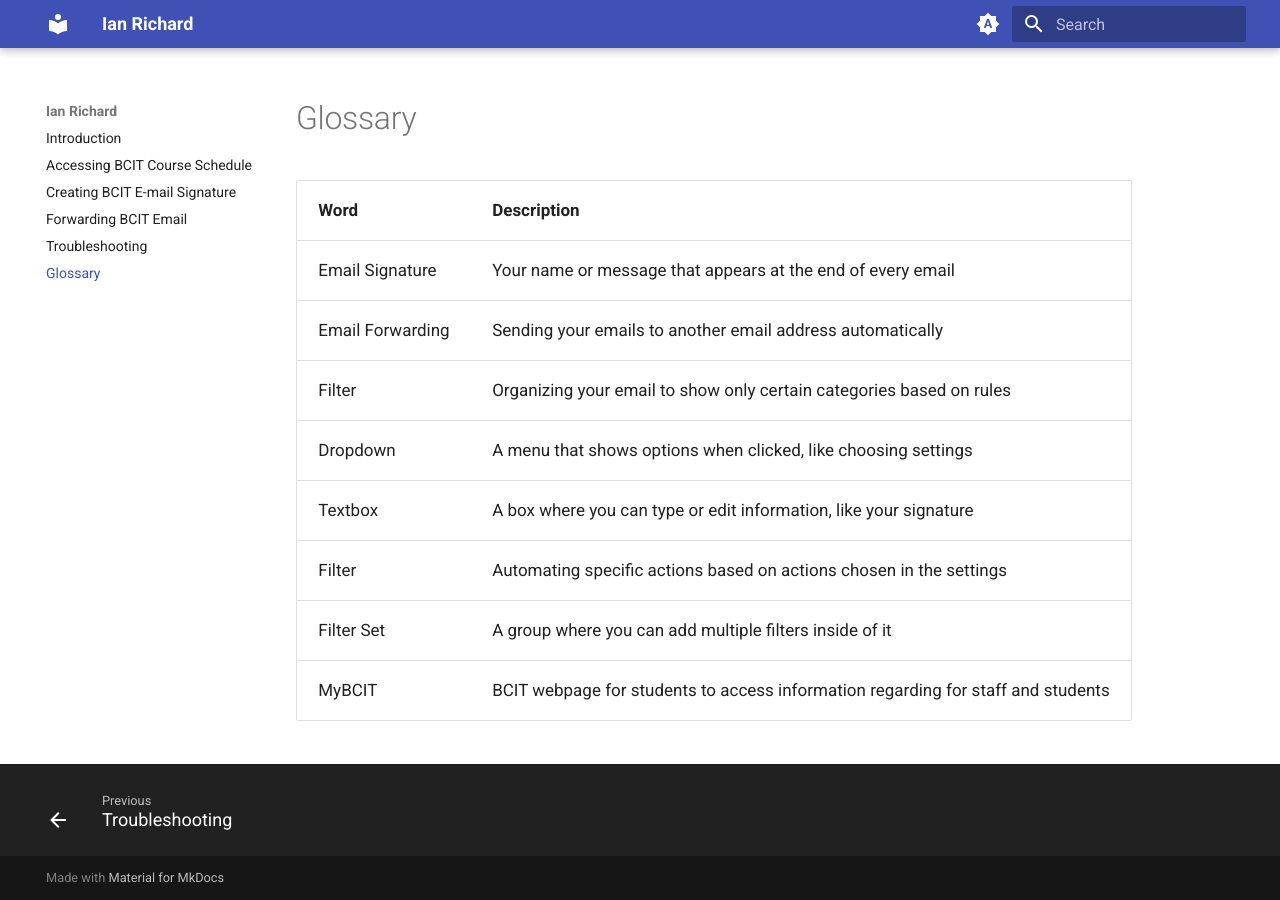
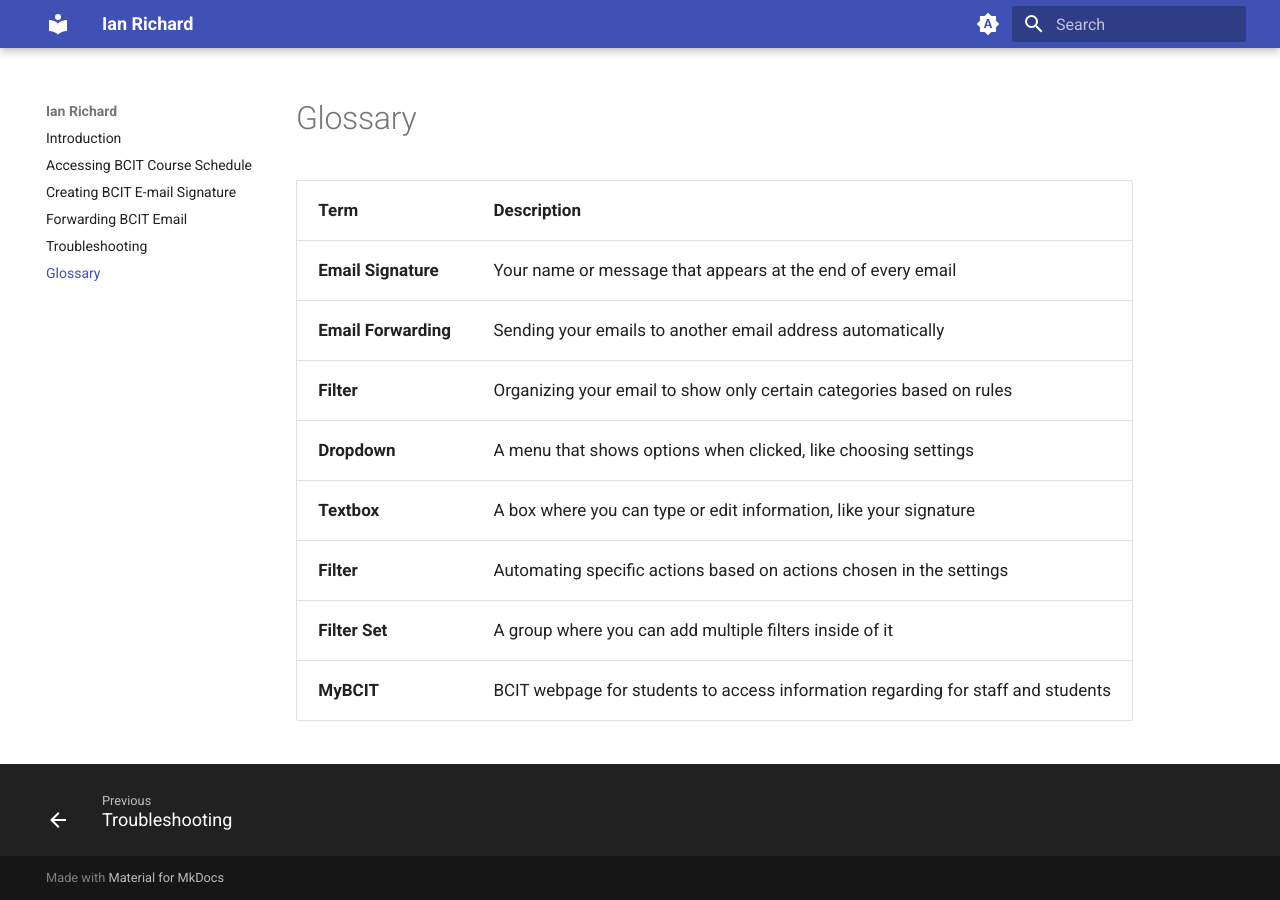
Before and after one commit to beingaturtle/beingaturtle.github.io, an MkDocs documentation site: the page built from docs/glossary.md, in a window 1280 px wide. Built offline with MkDocs 1.6.1 and Material for MkDocs 9.7.7, drawn with Linux system fonts in a browser that asks for light colours.

Commit message:
Made terms to bold

```diff
--- a/docs/glossary.md
+++ b/docs/glossary.md
@@ -1,12 +1,12 @@
 # Glossary
 
-| Word             | Description                                                          |
-|------------------|----------------------------------------------------------------------|
-| Email Signature  | Your name or message that appears at the end of every email          |
-| Email Forwarding | Sending your emails to another email address automatically           |
-| Filter           | Organizing your email to show only certain categories based on rules |
-| Dropdown         | A menu that shows options when clicked, like choosing settings       |
-| Textbox          | A box where you can type or edit information, like your signature    |
-| Filter           | Automating specific actions based on actions chosen in the settings  |
-| Filter Set       | A group where you can add multiple filters inside of it              |
-| MyBCIT           | BCIT webpage for students to access information regarding for staff and students |
+| Term                 | Description                                                          |
+|----------------------|----------------------------------------------------------------------|
+| **Email Signature**  | Your name or message that appears at the end of every email          |
+| **Email Forwarding** | Sending your emails to another email address automatically           |
+| **Filter**           | Organizing your email to show only certain categories based on rules |
+| **Dropdown**         | A menu that shows options when clicked, like choosing settings       |
+| **Textbox**          | A box where you can type or edit information, like your signature    |
+| **Filter**           | Automating specific actions based on actions chosen in the settings  |
+| **Filter Set**       | A group where you can add multiple filters inside of it              |
+| **MyBCIT**           | BCIT webpage for students to access information regarding for staff and students |
```
